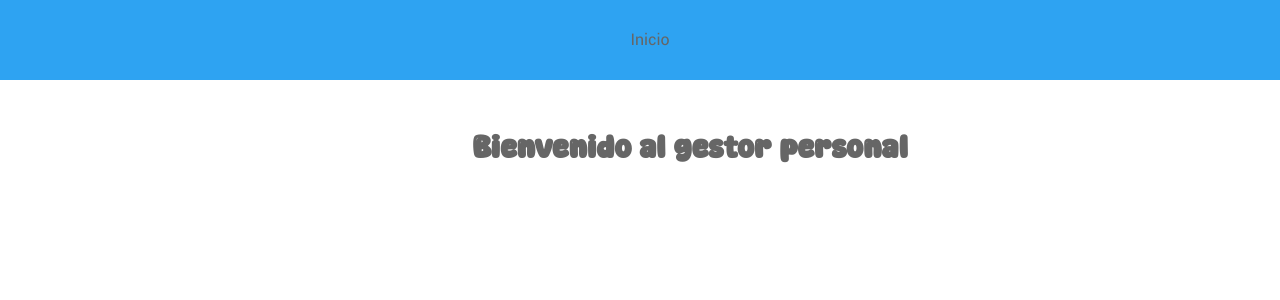
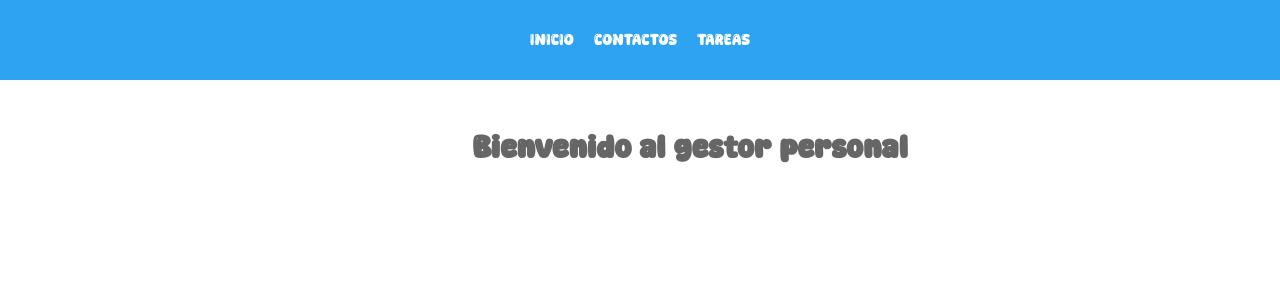
Before and after one commit to victornietol/CodigosPracticas, a Django app: page / in a window 1280 px wide; the page is wider, and only the part inside the window is pictured. Shown: the top 300 px of that part. Run offline with Django 4.2, Linux system fonts and the light colour scheme.

Commit message:
Ejercicio agenda continuacion

```diff
--- a/Python/djangoEjercicioAgenda/templates/layout/partials/menu.html
+++ b/Python/djangoEjercicioAgenda/templates/layout/partials/menu.html
@@ -1,7 +1,7 @@
 <nav>
     <ul>
-        <li><a href="{% url 'index' %}"></a>Inicio</li>
-        {# <li><a href="{% url 'contact' %}"></a>Contacto</li> #}
-        {# <li><a href="{% url 'todo' %}"></a>Tareas</li> #}
+        <li><a href="{% url 'index' %}">Inicio</a></li>
+        <li><a href="{% url 'contact' %}">Contactos</a></li>
+        <li><a href="{% url 'todo' %}">Tareas</a></li>
     </ul>
 </nav>
```
